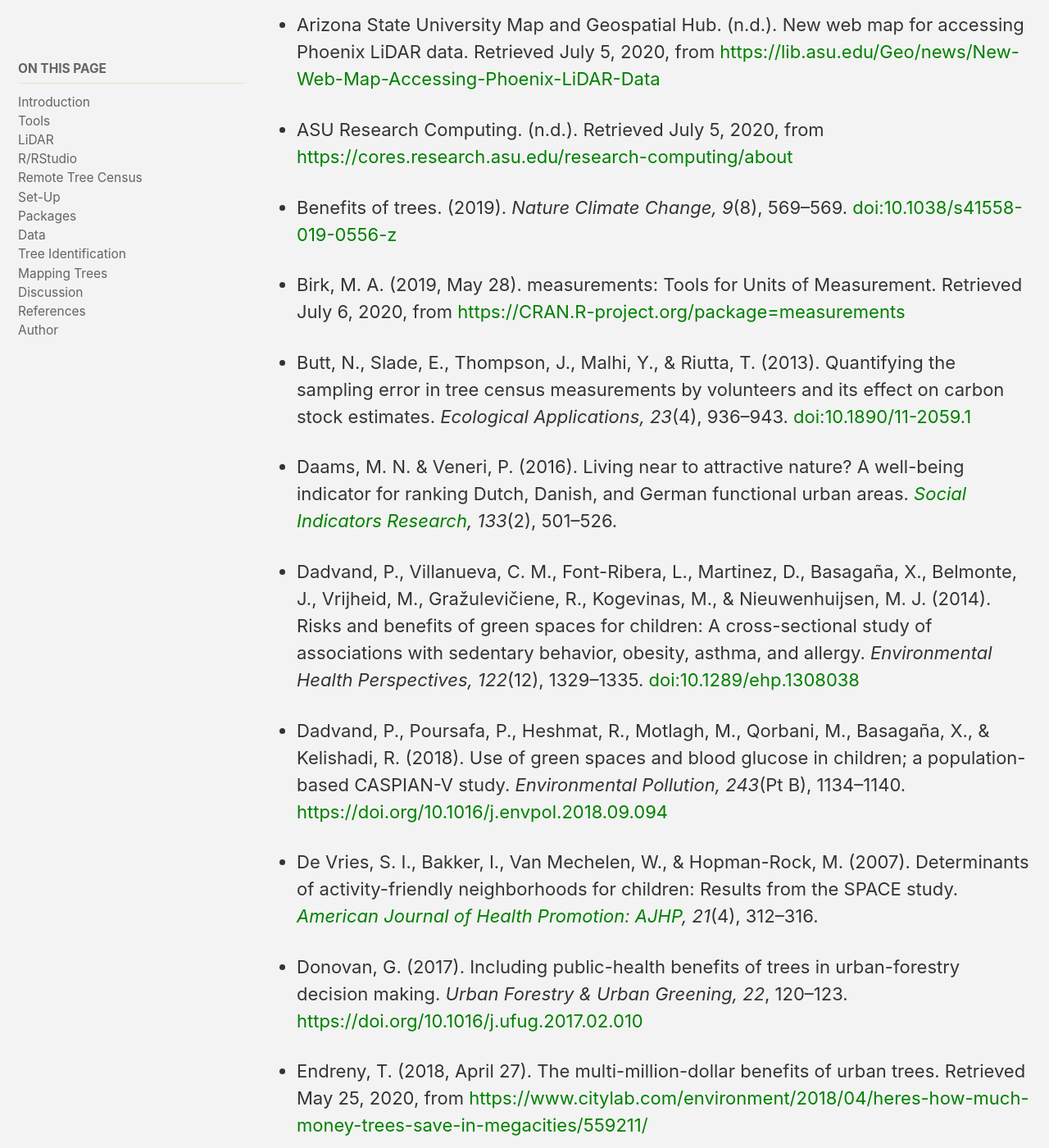
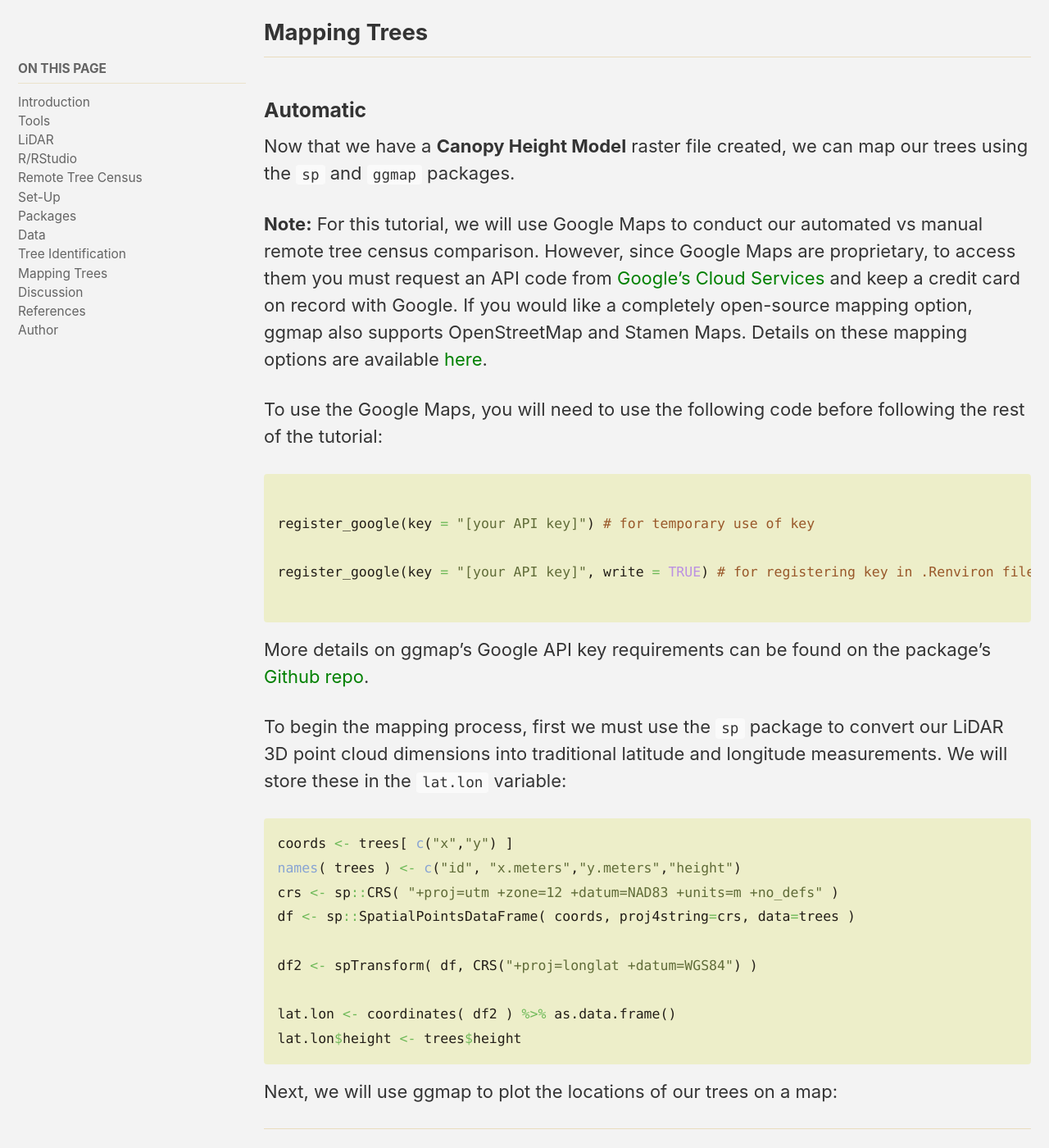
Before and after one commit to castower/cpp-593-treeproject-site, a Jekyll site: the page built from index.md, in a window 1280 px wide and 1400 px high, scrolled down 26599 px. Shown: the whole window at 82% size. Built offline with Jekyll 4.4.1, drawn with Linux system fonts in a browser that asks for light colours; cached includes are drawn as plain includes; nearby versions of some CDN libraries.

Commit message:
Update index.md

````diff
--- a/index.md
+++ b/index.md
@@ -811,6 +811,8 @@ plot(chm, col = col)
 
 </center>
 
+<br>
+
 ``` r
 # Find trees
 
@@ -1547,6 +1549,41 @@ head ( read.csv( here("data/csv/trees_2333.csv"), col.names = c("id", "x", "y",
 
 </center>
 
+<h2 id= "Mapping">Mapping Trees</h2>
+
+<h3>Automatic</h3>
+
+<p markdown="1"> Now that we have a **Canopy Height Model** raster file created, we can map our trees using the `sp` and `ggmap` packages. </p>
+
+<p markdown="1"> **Note:** For this tutorial, we will use Google Maps to conduct our automated vs manual remote tree census comparison. However, since Google Maps are proprietary, to access them you must request an API code from [Google's Cloud Services](https://cloud.google.com/maps-platform/) and keep a credit card on record with Google. If you would like a completely open-source mapping option, ggmap also supports OpenStreetMap and Stamen Maps. Details on these mapping options are available [here](https://cfss.uchicago.edu/notes/raster-maps-with-ggmap/#obtain-map-images). </p>
+
+<p> To use the Google Maps, you will need to use the following code before following the rest of the tutorial: </p>
+
+```r
+
+register_google(key = "[your API key]") # for temporary use of key
+
+register_google(key = "[your API key]", write = TRUE) # for registering key in .Renviron file
+
+```
+
+<p markdown="1"> More details on ggmap's Google API key requirements can be found on the package's [Github repo](https://github.com/dkahle/ggmap#attention). </p>
+
+<p markdown="1"> To begin the mapping process, first we must use the `sp` package to convert our LiDAR 3D point cloud dimensions into traditional latitude and longitude measurements. We will store these in the `lat.lon` variable: </p>
+
+```r
+coords <- trees[ c("x","y") ]
+names( trees ) <- c("id", "x.meters","y.meters","height")
+crs <- sp::CRS( "+proj=utm +zone=12 +datum=NAD83 +units=m +no_defs" )
+df <- sp::SpatialPointsDataFrame( coords, proj4string=crs, data=trees )
+
+df2 <- spTransform( df, CRS("+proj=longlat +datum=WGS84") )
+
+lat.lon <- coordinates( df2 ) %>% as.data.frame()
+lat.lon$height <- trees$height
+```
+
+<p> Next, we will use ggmap to plot the locations of our trees on a map: </p>
 
 <hr>
 
````
